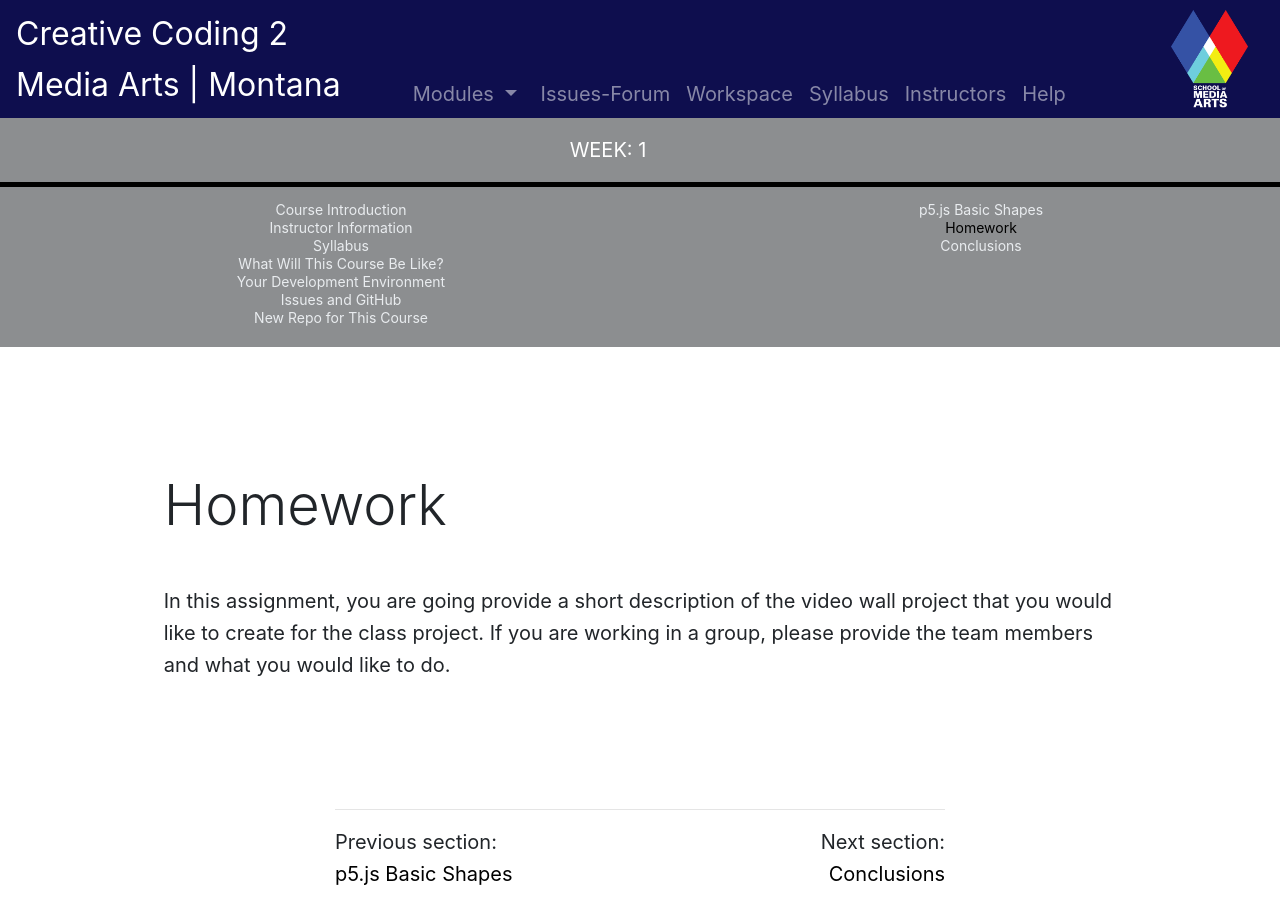
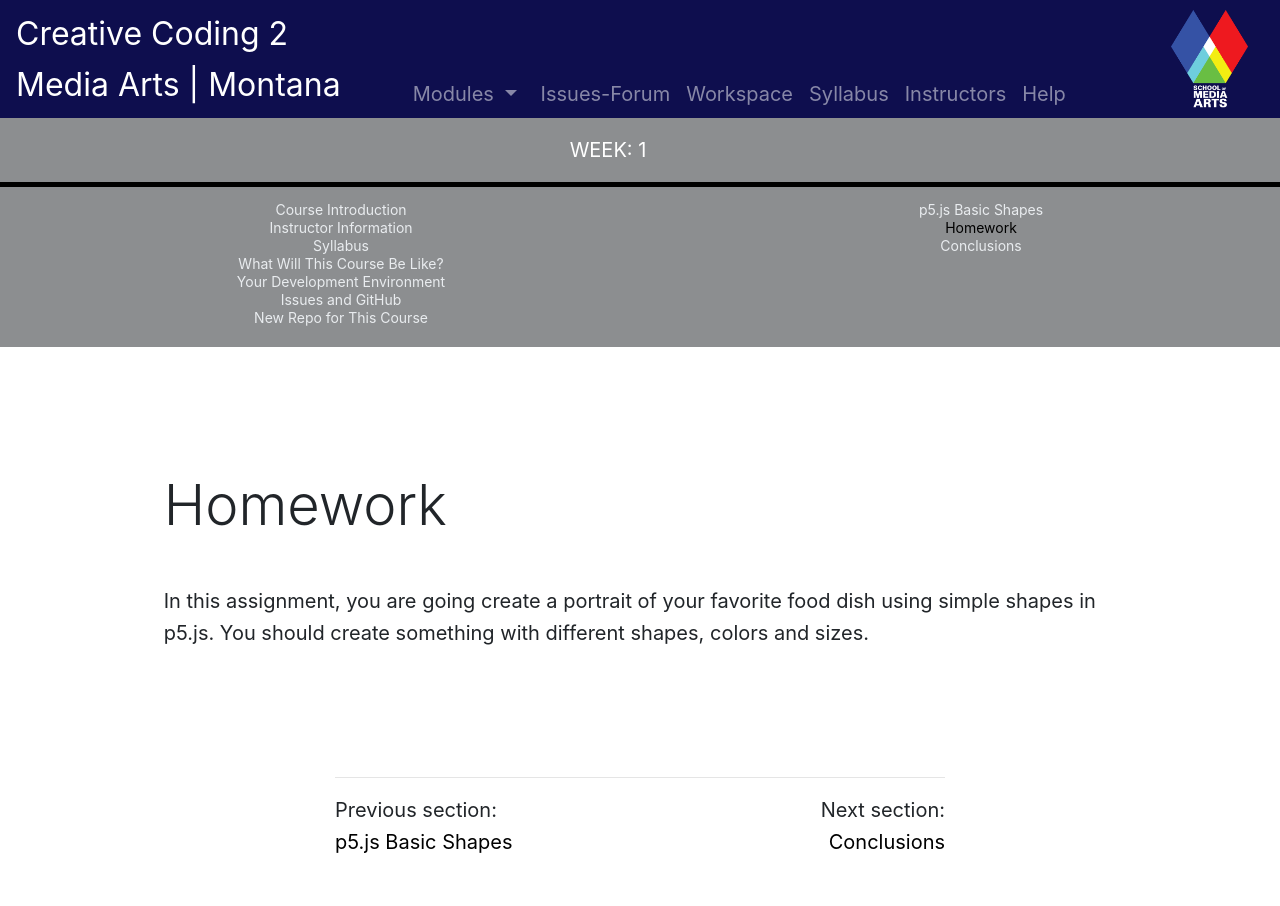
Before and after one commit to Montana-Media-Arts/220-creative-coding2-Spring2023, a Jekyll site: the page built from modules/week-1/_posts/2017-01-15-homework.md, in a window 1280 px wide. Built offline with Jekyll 4.4.1, drawn with Linux system fonts in a browser that asks for light colours; nearby versions of some CDN libraries; comment, search, counter and statistics services are not loaded.

Commit message:
Update 2017-01-15-homework.md

```diff
--- a/modules/week-1/_posts/2017-01-15-homework.md
+++ b/modules/week-1/_posts/2017-01-15-homework.md
@@ -6,7 +6,7 @@ jotted: false
 
 ## Homework
 
-In this assignment, you are going provide a short description of the video wall project that you would like to create for the class project. If you are working in a group, please provide the team members and what you would like to do.
+In this assignment, you are going create a portrait of your favorite food dish using simple shapes in p5.js.  You should create something with different shapes, colors and sizes.
 
 <!--
 
```
